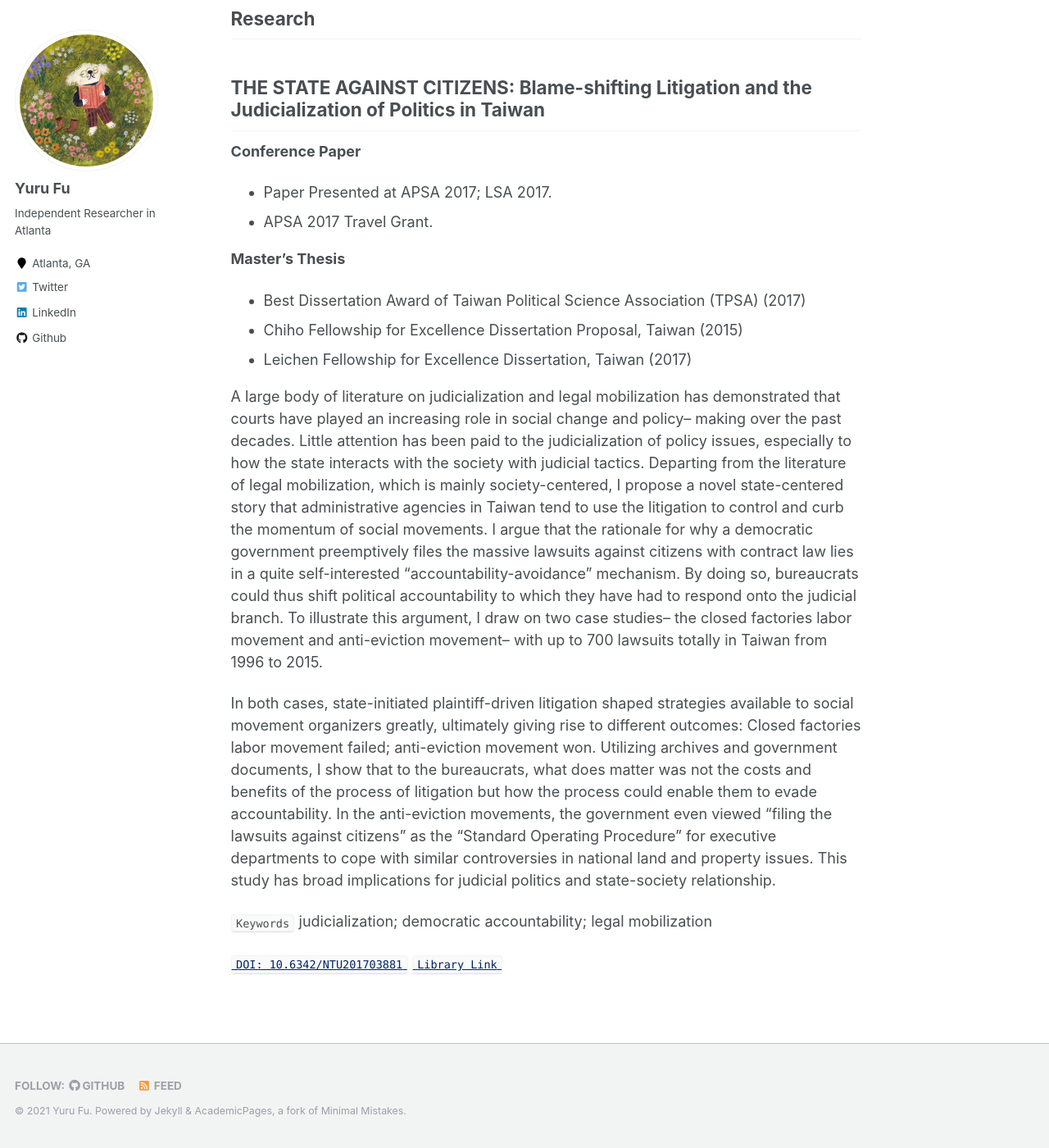
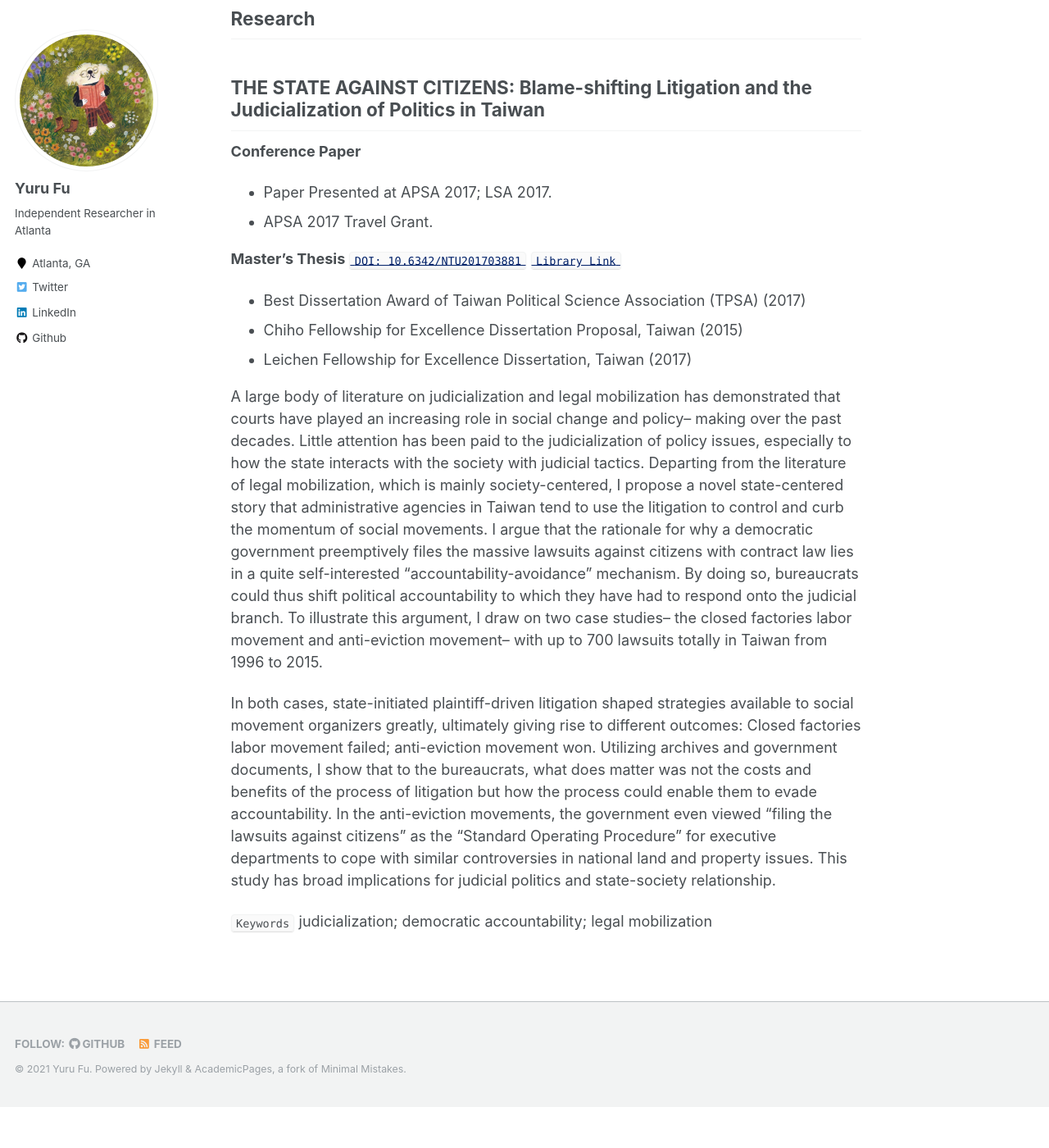
Before and after one commit to yurufu/yurufu.github.io, a Jekyll site: the page built from _pages/about.md, in a window 1280 px wide and 1400 px high, scrolled down 1096 px. Shown: the whole window at 82% size. Built offline with Jekyll 4.4.1, drawn with Linux system fonts in a browser that asks for light colours; after the commit the page ends 2446 px from its top, so only the background shows below that; part of the change alters nothing that is shown.

```diff
--- a/_pages/about.md
+++ b/_pages/about.md
@@ -30,7 +30,7 @@ For further information, you can reach me via email: `yurufu125 [at] gmail <dot>
 * Paper Presented at APSA 2017; LSA 2017.
 * APSA 2017 Travel Grant.
 
-**Master's Thesis**
+**Master's Thesis** [`DOI: 10.6342/NTU201703881`](http://dx.doi.org/10.6342%2fNTU201703881) [`Library Link`](https://hdl.handle.net/11296/fn36n6)
 * Best Dissertation Award of Taiwan Political Science Association (TPSA) (2017)
 * Chiho Fellowship for Excellence Dissertation Proposal, Taiwan (2015)
 * Leichen Fellowship for Excellence Dissertation, Taiwan (2017)
@@ -40,5 +40,3 @@ A large body of literature on judicialization and legal mobilization has demonst
 In both cases, state-initiated plaintiff-driven litigation shaped strategies available to social movement organizers greatly, ultimately giving rise to different outcomes: Closed factories labor movement failed; anti-eviction movement won. Utilizing archives and government documents, I show that to the bureaucrats, what does matter was not the costs and benefits of the process of litigation but how the process could enable them to evade accountability. In the anti-eviction movements, the government even viewed “filing the lawsuits against citizens” as the “Standard Operating Procedure” for executive departments to cope with similar controversies in national land and property issues. This study has broad implications for judicial politics and state-society relationship.
 
 `Keywords` judicialization; democratic accountability; legal mobilization
-
-[`DOI: 10.6342/NTU201703881`](http://dx.doi.org/10.6342%2fNTU201703881) [`Library Link`](https://hdl.handle.net/11296/fn36n6)
```
